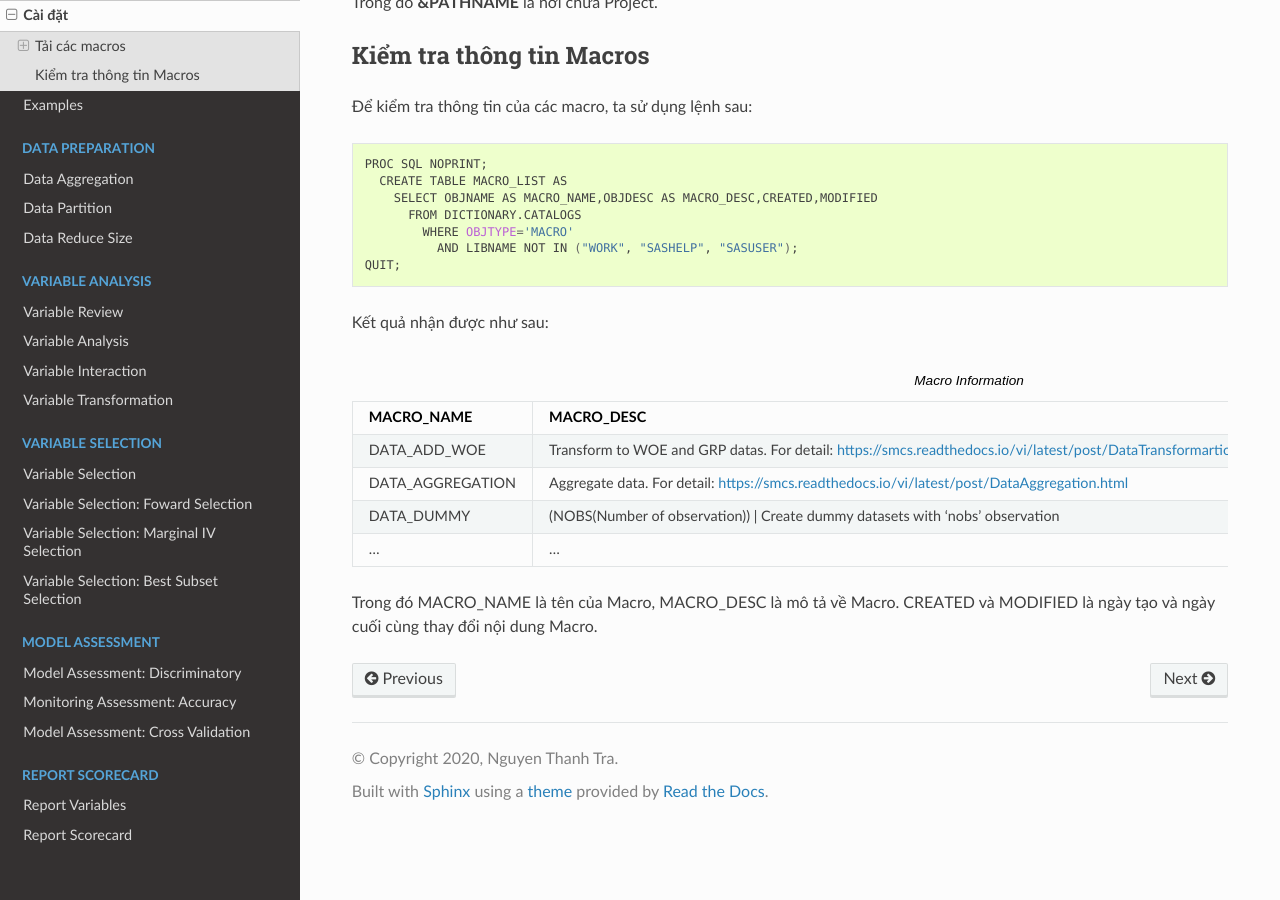
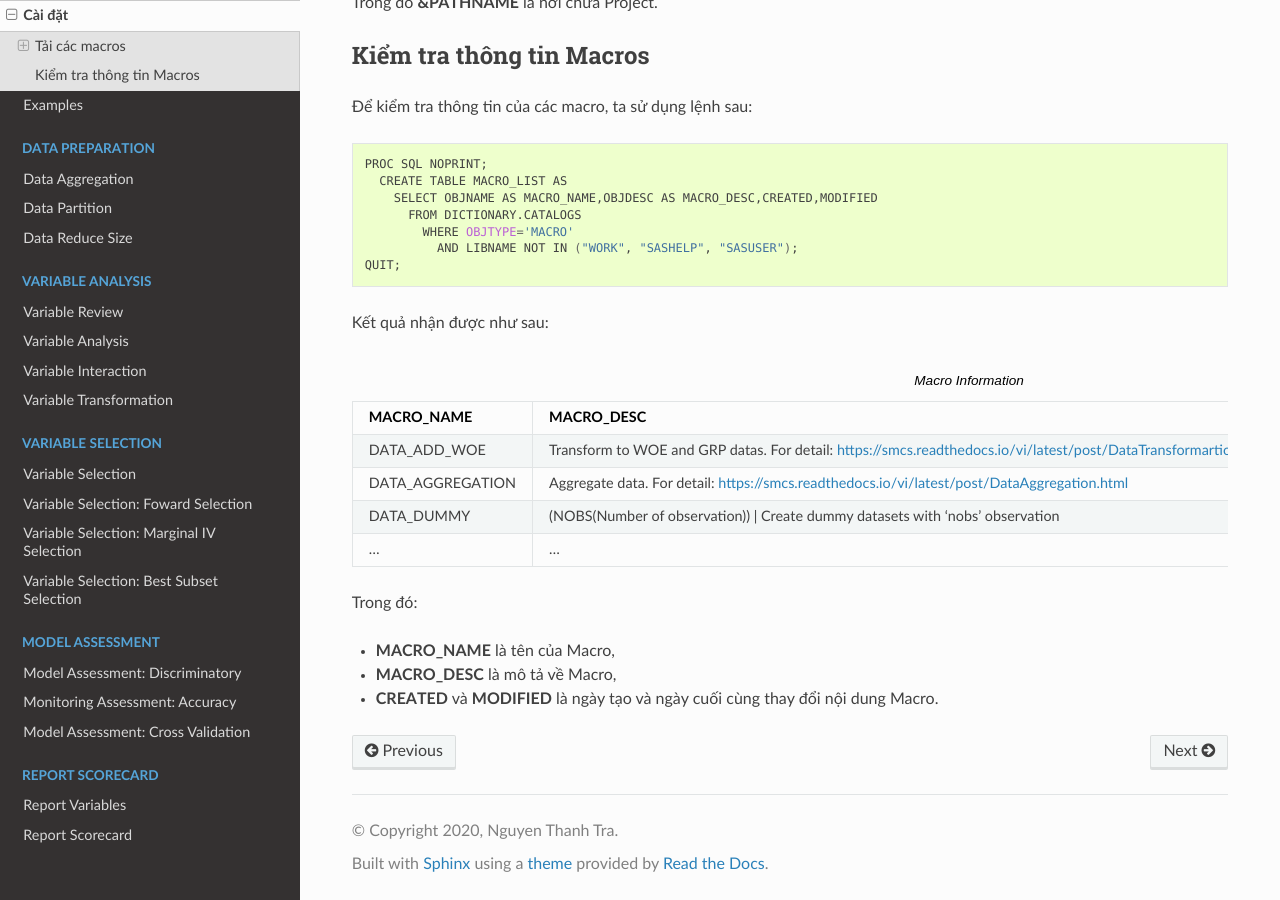
Before and after one commit to thanhtra254/SMCS, a Sphinx documentation site: the page built from docs/intro/install.rst, in a window 1280 px wide and 900 px high, scrolled down 1232 px. Built offline with Sphinx 7.4.7 and the Read the Docs theme 2.0.0, drawn with Linux system fonts in a browser that asks for light colours.

```diff
--- a/docs/intro/install.rst
+++ b/docs/intro/install.rst
@@ -102,4 +102,8 @@ Kết quả nhận được như sau:
      - ...
      - ...
 
-Trong đó  MACRO_NAME là tên của Macro, MACRO_DESC là mô tả về Macro. CREATED và MODIFIED là ngày tạo và ngày cuối cùng thay đổi nội dung Macro.
+Trong đó:
+
+- **MACRO_NAME** là tên của Macro,
+- **MACRO_DESC** là mô tả về Macro,
+- **CREATED** và **MODIFIED** là ngày tạo và ngày cuối cùng thay đổi nội dung Macro.
```
